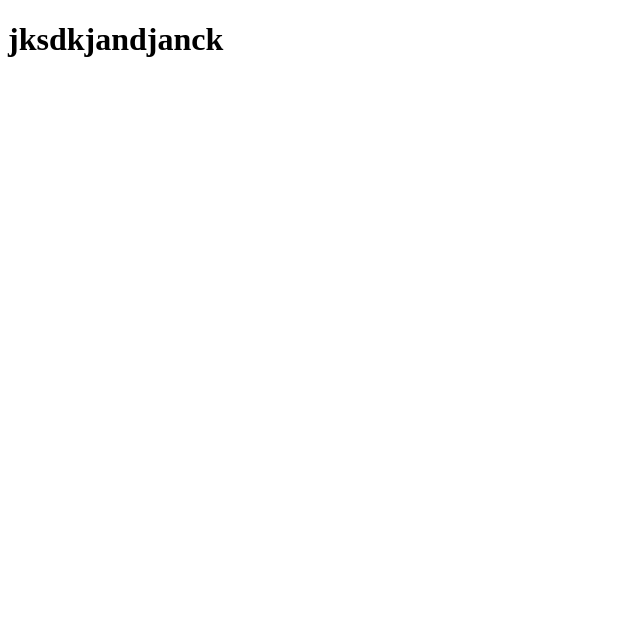
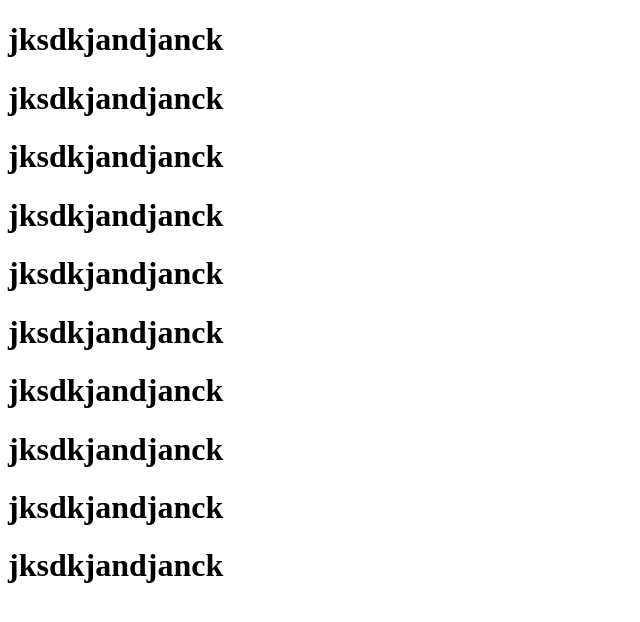
Before and after one commit to Rubel18203/practice-git, a plain HTML site: page index.html in a window 1280 px wide. Shown: the whole page, without its empty margins (0-640 px from the left). Drawn offline with Linux system fonts and the light colour scheme.

Commit message:
second commit

```diff
--- a/index.html
+++ b/index.html
@@ -7,5 +7,14 @@
 </head>
 <body>
     <h1>jksdkjandjanck</h1>
+    <h1>jksdkjandjanck</h1>
+    <h1>jksdkjandjanck</h1>
+    <h1>jksdkjandjanck</h1>
+    <h1>jksdkjandjanck</h1>
+    <h1>jksdkjandjanck</h1>
+    <h1>jksdkjandjanck</h1>
+    <h1>jksdkjandjanck</h1>
+    <h1>jksdkjandjanck</h1>
+    <h1>jksdkjandjanck</h1>
 </body>
 </html>
```
